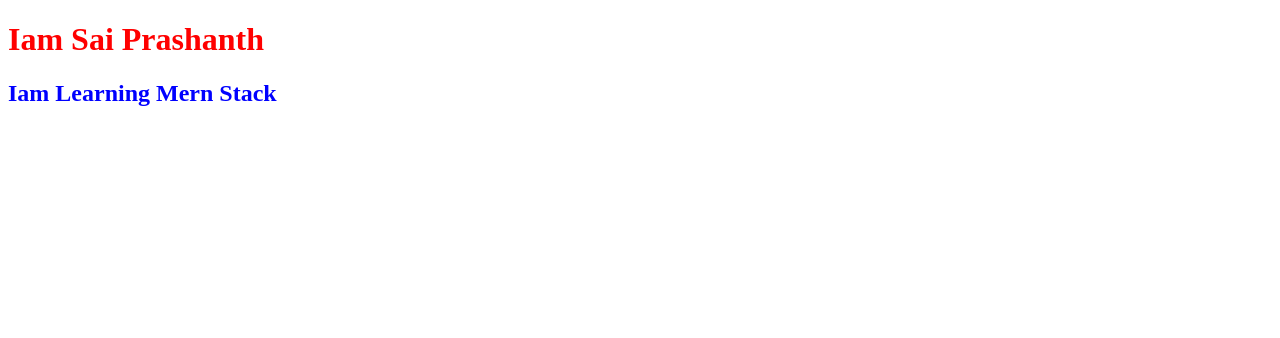
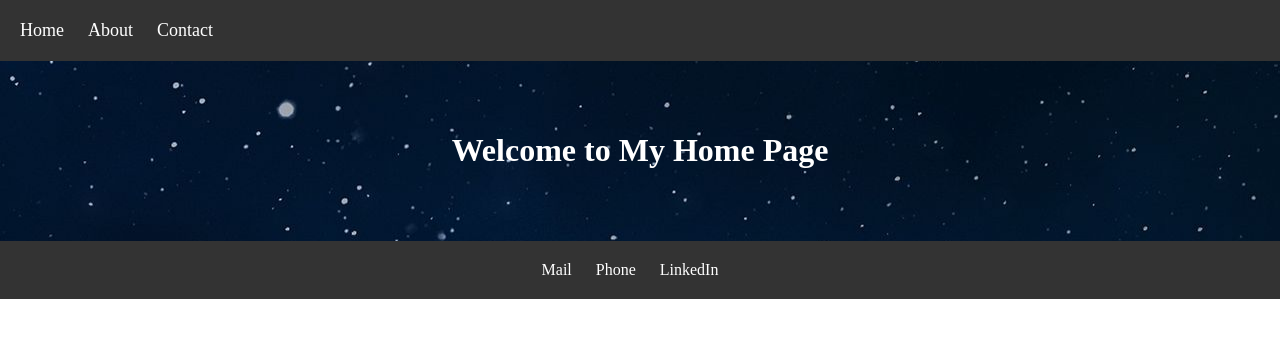
Before and after one commit to saiprashanth88/mern-stack, a plain HTML site: page index.html in a window 1280 px wide. Drawn offline with Linux system fonts and the light colour scheme.

```diff
--- a/backend/models/userModel.js
+++ b/backend/models/userModel.js
@@ -6,5 +6,5 @@
     createdAt: { type: Date, default: Date.now },
     isDeleted: { type: Boolean, default: false }
 });
-
-module.exports = mongoose.model("user", userSchema);
+const userModel = mongoose.model("user",userSchema);
+module.exports=userModel;
--- a/index.html
+++ b/index.html
@@ -6,16 +6,101 @@
     <meta name="viewport" content="width=device-width, initial-scale=1.0">
     <title>Document</title>
     <style>
-        h1{
-            color: red;
-        }
-        h2{
-            color: blue;
-        }
+.container {
+  background-image: url('background.jpg');
+  background-repeat: repeat;
+
+}
+body{
+    margin: 0;
+    height: 100vh;
+    /* display: flex; */
+
+    flex-direction: column;
+}
+
+
+header {
+  background-color: #333;
+  color: #fff;
+  padding: 20px;
+}
+
+nav ul {
+  list-style: none;
+  margin: 0;
+  padding: 0;
+}
+
+nav li {
+  display: inline-block;
+  margin-right: 20px;
+}
+
+nav a {
+  color: #fff;
+  text-decoration: none;
+  font-size: 18px;
+}
+
+main {
+    color: white;
+  padding: 50px;
+  text-align: center;
+}
+
+footer {
+  background-color: #333;
+  color: #fff;
+  padding: 20px;
+  margin-bottom: auto;
+  text-align: center;
+}
+
+footer ul {
+  list-style: none;
+  position: relative;
+  margin: 0;
+  padding: 0;
+}
+
+footer li {
+  display: inline-block;
+  margin-right: 20px;
+}
+
+footer a {
+  color: #fff;
+  text-decoration: none;
+  font-size: 16px;
+}
+
     </style>
+
 </head>
 <body>
-    <h1>Iam Sai Prashanth</h1>
-    <h2>Iam Learning Mern Stack</h2>
+    <div class="container">
+        <header>
+          <nav>
+            <ul>
+              <li><a href="#">Home</a></li>
+              <li><a href="resume.html">About</a></li>
+              <li><a href="#">Contact</a></li>
+            </ul>
+          </nav>
+        </header>
+        <main>
+          <h1>Welcome to My Home Page</h1>
+        </main>
+        <footer>
+          <ul>
+            <!-- <li><a href="saiprashanth817@mail.com">Mail</a></li> -->
+            <li><a href="mailto:saiprashanth817@gmail.com">Mail</a></li>
+            <li><a href="tel:8897698949">Phone</a></li>
+            <li><a href="https://www.linkedin.com/in/sai-prashanth-605168213/">LinkedIn</a></li>
+
+          </ul>
+        </footer>
+      </div>
 </body>
 </html>
```
Also changed, not shown: backend/lib/userLib.js (+51 -1 lines), resume.html (+2 -1 lines), background.jpg (added).
